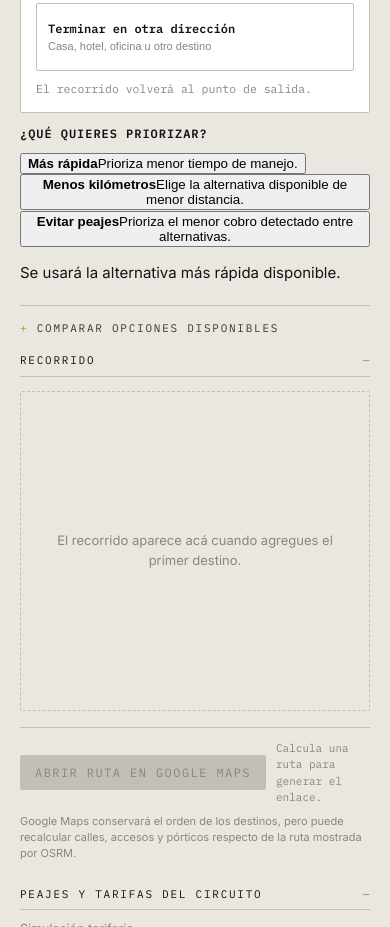
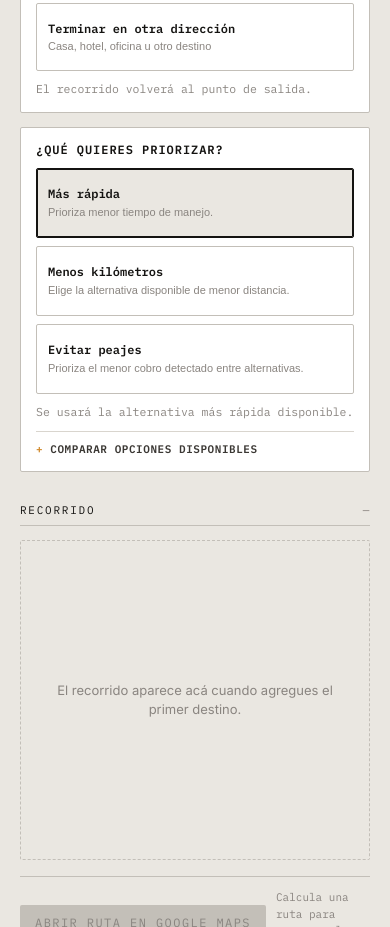
Before and after one commit to camilosilvae/calculadora-carretera, a website: page index.html in a window 390 px wide. Shown: the part 1140-2067 px from the top of the page. Drawn offline with nearby package versions, Linux system fonts and the light colour scheme.

Commit message:
Diseñar estrategias y comparación de rutas

```diff
--- a/css/app.css
+++ b/css/app.css
@@ -353,6 +353,31 @@
     .tipo-parada{flex-basis:100%;margin-left:74px}
   }
 
+  .estrategia-ruta{border:1px solid var(--z7);background:#fff;padding:15px;
+    margin:0 0 14px;border-radius:2px}
+  .estrategia-opciones{display:grid;grid-template-columns:repeat(3,minmax(0,1fr));gap:8px}
+  .estrategia-opcion{min-height:70px;border:1px solid var(--z7);background:#fff;color:var(--z0);
+    padding:10px 11px;text-align:left;border-radius:2px;cursor:pointer}
+  .estrategia-opcion:hover{border-color:var(--z2)}
+  .estrategia-opcion.activo{border-color:var(--z0);box-shadow:inset 0 0 0 1px var(--z0);
+    background:var(--z9)}
+  .estrategia-opcion b{display:block;font:600 12px/1.25 var(--dato)}
+  .estrategia-opcion span{display:block;margin-top:4px;font-size:11px;line-height:1.4;color:var(--z5)}
+  .estrategia-estado{margin:10px 0 0;font:11.5px/1.45 var(--dato);color:var(--z5)}
+  .comparador-rutas{margin-top:10px;border-top:1px solid var(--z8);padding-top:10px}
+  .comparador-rutas summary{cursor:pointer;font:600 11px/1.3 var(--dato);letter-spacing:.05em}
+  .tabla-alternativas{width:100%;border-collapse:collapse;margin-top:10px;font:11.5px/1.35 var(--dato)}
+  .tabla-alternativas th,.tabla-alternativas td{padding:8px 7px;border-bottom:1px solid var(--z8);text-align:right}
+  .tabla-alternativas th:first-child,.tabla-alternativas td:first-child{text-align:left}
+  .tabla-alternativas tr.seleccionada{background:var(--z9)}
+  .ruta-etiquetas{display:flex;gap:4px;flex-wrap:wrap;margin-top:3px}
+  .ruta-etiqueta{display:inline-block;padding:2px 5px;background:var(--z8);font-size:9px;
+    letter-spacing:.05em;text-transform:uppercase}
+  @media(max-width:760px){
+    .estrategia-opciones{grid-template-columns:1fr}
+    .tabla-alternativas{font-size:10.5px}
+  }
+
   .barra-orden{display:flex;gap:8px;align-items:center;flex-wrap:wrap;margin-bottom:16px}
   .ahorro{font-size:13px;padding:9px 13px;border-left:3px solid var(--ganancia);
     background:rgba(62,107,74,.1);flex:1;min-width:230px}
```
